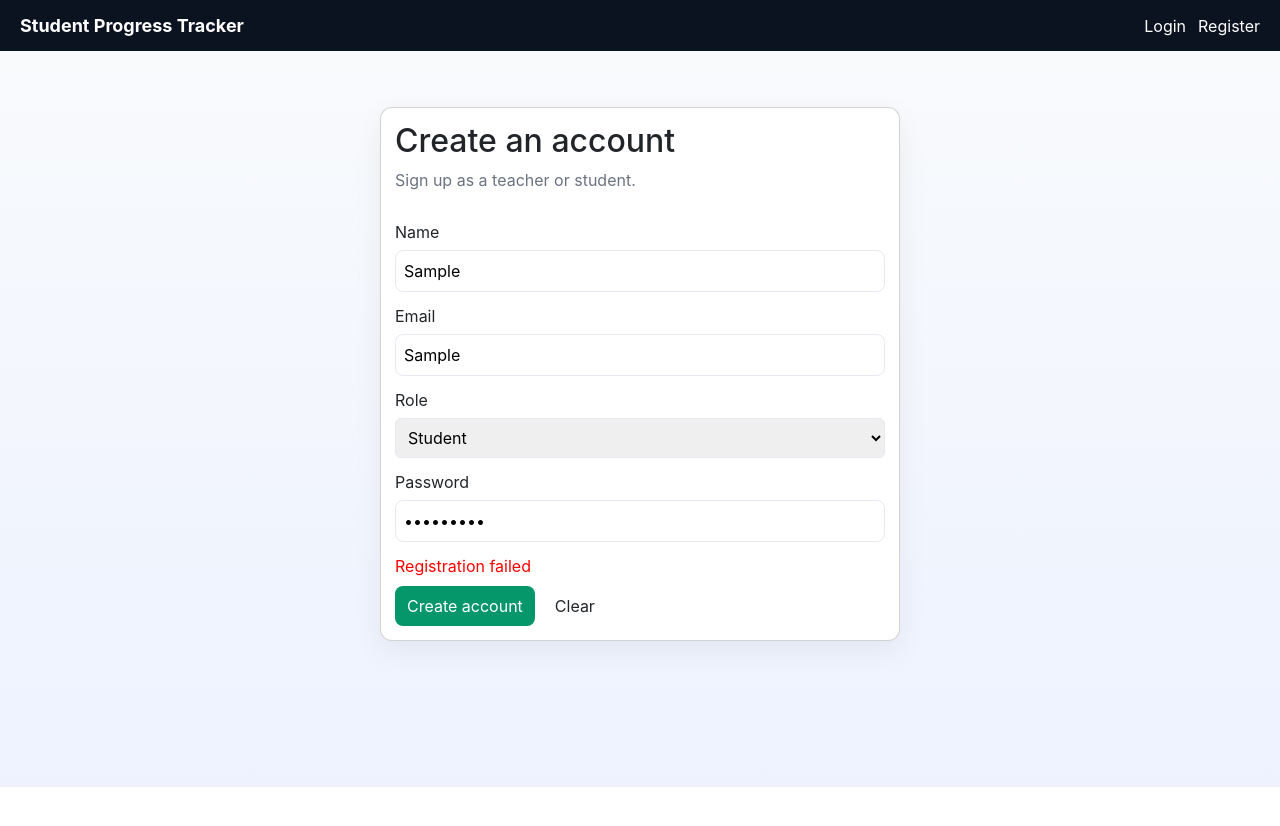
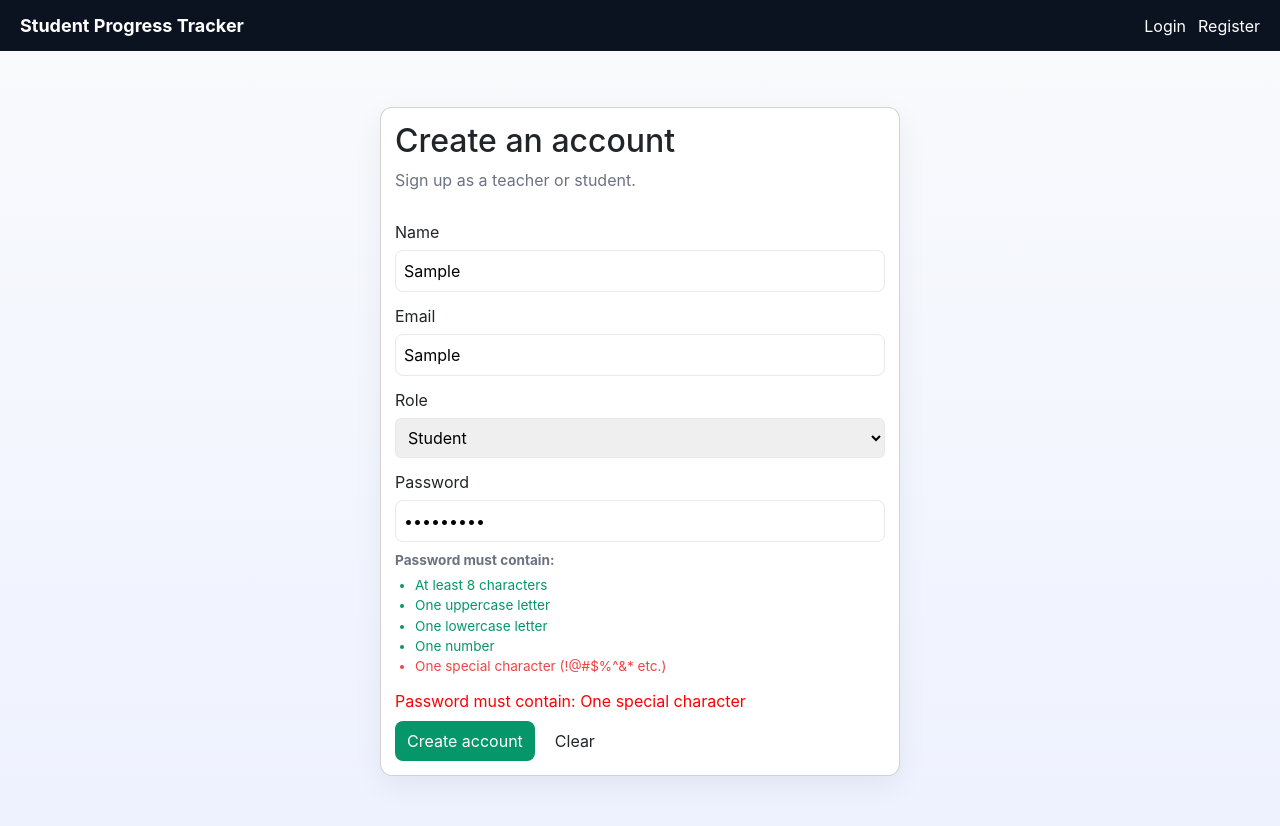
Before and after one commit to NabilaHomaira/student-progress-tracker, a React (Create React App) app in the folder frontend/: page /register in a window 1280 px wide. Both pictures are taken after typing "Sample", "Sample", "Sample123" into the empty fields and a click on the button "Create account". Shown: the top 826 px of the page. Before the commit the page ends 800 px from the top, so only its background shows below. Built offline with nearby package versions, Linux system fonts and the light colour scheme; no server answers.

Commit message:
Implement password validation in registration form
Added password validation to ensure strong passwords are used during registration. The validation checks for length, uppercase, lowercase, numeric, and special characters.

```diff
--- a/frontend/src/components/Register.js
+++ b/frontend/src/components/Register.js
@@ -9,15 +9,74 @@ export default function Register(){
   const [password,setPassword]=useState('');
   const [role,setRole]=useState('student');
   const [err,setErr]=useState('');
+  const [passwordErrors, setPasswordErrors] = useState([]);
   const nav = useNavigate();
+
+  // Password validation rules
+  const validatePassword = (pwd) => {
+    const errors = [];
+    if (pwd.length < 8) {
+      errors.push('At least 8 characters');
+    }
+    if (!/[A-Z]/.test(pwd)) {
+      errors.push('One uppercase letter');
+    }
+    if (!/[a-z]/.test(pwd)) {
+      errors.push('One lowercase letter');
+    }
+    if (!/[0-9]/.test(pwd)) {
+      errors.push('One number');
+    }
+    if (!/[!@#$%^&*()_+\-=\[\]{};':"\\|,.<>\/?]/.test(pwd)) {
+      errors.push('One special character');
+    }
+    return errors;
+  };
+
+  const handlePasswordChange = (e) => {
+    const pwd = e.target.value;
+    setPassword(pwd);
+    if (pwd.length > 0) {
+      setPasswordErrors(validatePassword(pwd));
+    } else {
+      setPasswordErrors([]);
+    }
+  };
 
   const submit = async (e)=>{
     e.preventDefault();
     setErr('');
+
+    // Validate password before submission
+    const pwdErrors = validatePassword(password);
+    if (pwdErrors.length > 0) {
+      setErr(`Password must contain: ${pwdErrors.join(', ')}`);
+      return;
+    }
+
     try{
       await register(name,email,password,role);
       nav('/home');
-    }catch(e){ setErr(e.response?.data?.message || 'Registration failed'); }
+    }catch(e){
+      console.error('Registration error:', e);
+      let errorMessage = 'Registration failed';
+
+      if (e.response) {
+        // Server responded with error
+        errorMessage = e.response?.data?.message || e.response?.data?.error || 'Registration failed';
+        console.error('Server error response:', e.response.data);
+      } else if (e.request) {
+        // Request was made but no response received
+        errorMessage = 'Cannot connect to server. Make sure the backend is running on port 5000.';
+        console.error('No response from server');
+      } else {
+        // Something else happened
+        errorMessage = e.message || 'Registration failed. Please try again.';
+        console.error('Error:', e.message);
+      }
+
+      setErr(errorMessage);
+    }
   };
 
   return (
@@ -43,7 +102,34 @@ export default function Register(){
           </div>
           <div style={{marginBottom:12}}>
             <label style={{display:'block',marginBottom:6}}>Password</label>
-            <input type="password" value={password} onChange={e=>setPassword(e.target.value)} style={{width:'100%'}} />
+            <input
+              type="password"
+              value={password}
+              onChange={handlePasswordChange}
+              style={{width:'100%'}}
+            />
+            {password.length > 0 && (
+              <div style={{marginTop:8,fontSize:'0.85rem',color:'#6b7280'}}>
+                <div style={{marginBottom:4,fontWeight:'bold'}}>Password must contain:</div>
+                <ul style={{margin:0,paddingLeft:20}}>
+                  <li style={{color:password.length >= 8 ? '#059669' : '#ef4444'}}>
+                    At least 8 characters
+                  </li>
+                  <li style={{color:/[A-Z]/.test(password) ? '#059669' : '#ef4444'}}>
+                    One uppercase letter
+                  </li>
+                  <li style={{color:/[a-z]/.test(password) ? '#059669' : '#ef4444'}}>
+                    One lowercase letter
+                  </li>
+                  <li style={{color:/[0-9]/.test(password) ? '#059669' : '#ef4444'}}>
+                    One number
+                  </li>
+                  <li style={{color:/[!@#$%^&*()_+\-=\[\]{};':"\\|,.<>\/?]/.test(password) ? '#059669' : '#ef4444'}}>
+                    One special character (!@#$%^&* etc.)
+                  </li>
+                </ul>
+              </div>
+            )}
           </div>
           {err && <div style={{color:'red',marginBottom:8}}>{err}</div>}
           <div style={{display:'flex',gap:8}}>
```
